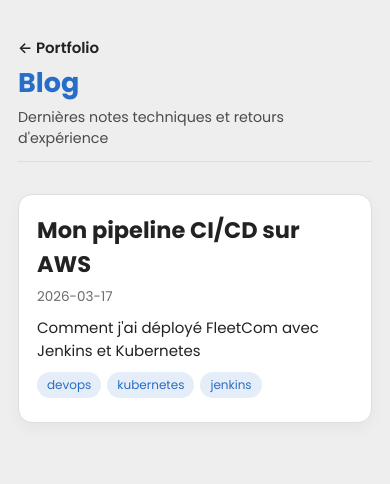
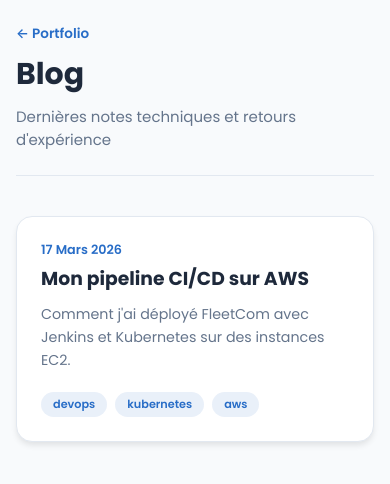
Before and after one commit to jiemCode/jiemCode.github.io, a plain HTML site: page blog/index.html in a window 390 px wide. Drawn offline with Linux system fonts and the light colour scheme.

Commit message:
blog style

```diff
--- a/blog/blog.css
+++ b/blog/blog.css
@@ -1,7 +1,27 @@
 @import url("https://fonts.googleapis.com/css2?family=Poppins:wght@400;600;700&display=swap");
 
 :root {
-  color-scheme: light;
+  /* Couleurs de base (Light Mode) */
+  --secondary: #f8fafc;
+  --primary: #1e293b;
+  --primary-light: #e2e8f0;
+  --main: #286dc7;
+  --card-bg: #ffffff;
+  --text-muted: #64748b;
+  --tag-bg: rgba(40, 109, 199, 0.1);
+}
+
+/* Dark Mode Automatique */
+@media (prefers-color-scheme: dark) {
+  :root {
+    --secondary: #0f172a;
+    --primary: #f1f5f9;
+    --primary-light: #1e293b;
+    --main: #38bdf8;
+    --card-bg: #1e293b;
+    --text-muted: #94a3b8;
+    --tag-bg: rgba(56, 189, 248, 0.15);
+  }
 }
 
 body {
@@ -10,185 +30,140 @@ body {
   font-family: "Poppins", system-ui, -apple-system, sans-serif;
   background: var(--secondary);
   color: var(--primary);
+  transition: background 0.3s ease;
+}
+
+/* Barre de progression */
+#progress-bar {
+  position: fixed;
+  top: 0;
+  left: 0;
+  height: 4px;
+  background: var(--main);
+  width: 0%;
+  z-index: 1000;
+  transition: width 0.1s ease;
 }
 
 .page {
-  max-width: 980px;
-  margin: 48px auto 80px auto;
-  padding: 0 24px 48px;
+  max-width: 1000px;
+  margin: 0 auto;
+  padding: 40px 24px;
 }
 
 .topbar {
   display: flex;
+  flex-direction: column;
+  gap: 8px;
+  padding-bottom: 24px;
+  border-bottom: 1px solid var(--primary-light);
+  margin-bottom: 40px;
+}
+
+.topbar-left {
+  display: flex;
   align-items: center;
-  gap: 16px;
-  justify-content: space-between;
-  position: sticky;
-  top: 0;
-  padding: 12px 0;
-  background: var(--secondary);
-  backdrop-filter: blur(6px);
-  z-index: 10;
-  border-bottom: 1px solid var(--primary-light, #dddddd);
+  gap: 20px;
 }
 
 .topbar h1 {
   margin: 0;
-  font-size: 1.8rem;
-  color: var(--main);
+  font-size: 2rem;
+  font-weight: 700;
 }
 
 .subtitle {
   margin: 0;
-  color: var(--primary);
-  opacity: 0.8;
-  font-size: 0.95rem;
+  color: var(--text-muted);
+  font-size: 1rem;
 }
 
 .back {
-  color: var(--primary);
+  color: var(--main);
   text-decoration: none;
   font-weight: 600;
-  transition: color 0.2s ease;
+  font-size: 0.9rem;
 }
 
-.back:hover {
-  color: var(--main);
-}
-
+/* Grille d'articles */
 .articles-list {
-  margin-top: 32px;
   display: grid;
-  grid-template-columns: repeat(auto-fit, minmax(260px, 1fr));
-  gap: 20px;
+  grid-template-columns: repeat(auto-fill, minmax(320px, 1fr));
+  gap: 24px;
 }
 
 .article-card {
-  display: block;
-  padding: 18px;
-  border-radius: 14px;
-  background: #fff;
+  text-decoration: none;
   color: inherit;
-  text-decoration: none;
-  border: 1px solid var(--primary-light, #ddd);
-  box-shadow: 0 6px 16px rgba(0, 0, 0, 0.04);
-  transition: transform 0.15s ease, box-shadow 0.15s ease, border-color 0.15s ease;
+  background: var(--card-bg);
+  border: 1px solid var(--primary-light);
+  border-radius: 16px;
+  padding: 24px;
+  box-shadow: 0 4px 6px -1px rgba(0, 0, 0, 0.1);
+  transition: all 0.2s ease-in-out;
 }
 
 .article-card:hover {
-  transform: translateY(-4px);
+  transform: translateY(-5px);
   border-color: var(--main);
-  box-shadow: 0 12px 30px rgba(40, 109, 199, 0.12);
+  box-shadow: 0 20px 25px -5px rgba(0, 0, 0, 0.1), 0 10px 10px -5px rgba(0, 0, 0, 0.04);
+}
+
+.meta {
+  font-size: 0.85rem;
+  color: var(--main);
+  font-weight: 600;
+  margin-bottom: 8px;
 }
 
 .article-card h2 {
-  margin: 0 0 6px;
-  color: var(--primary);
+  margin: 0 0 12px 0;
+  font-size: 1.25rem;
+  line-height: 1.3;
 }
 
-.article-card p {
-  margin: 0 0 10px;
-  line-height: 1.5;
+.description {
+  font-size: 0.95rem;
+  color: var(--text-muted);
+  margin-bottom: 20px;
+  line-height: 1.6;
 }
 
-.meta {
-  font-size: 0.9rem;
-  color: #6b6b6b;
-  margin-bottom: 8px;
+.tags {
+  display: flex;
+  flex-wrap: wrap;
+  gap: 8px;
 }
 
 .tag {
-  display: inline-block;
-  background: rgba(40, 109, 199, 0.12);
+  background: var(--tag-bg);
   color: var(--main);
-  border-radius: 999px;
-  padding: 4px 10px;
-  font-size: 0.8rem;
-  margin-right: 6px;
-  margin-bottom: 6px;
+  padding: 4px 12px;
+  border-radius: 20px;
+  font-size: 0.75rem;
+  font-weight: 600;
+  text-transform: lowercase;
 }
 
-.post {
-  background: #fff;
-  border-radius: 16px;
-  padding: 28px;
-  border: 1px solid var(--primary-light, #ddd);
-  box-shadow: 0 12px 30px rgba(0, 0, 0, 0.05);
-}
-
-.post header h1 {
-  margin: 6px 0 8px;
-  color: var(--primary);
-}
-
-.eyebrow {
-  text-transform: uppercase;
-  letter-spacing: 0.08em;
-  font-size: 0.85rem;
-  color: var(--main);
-  margin: 0;
-}
-
-.description {
-  margin: 0 0 20px;
-  color: #4b4b4b;
-}
-
+/* Styles pour le contenu de l'article lui-même */
 .content {
-  line-height: 1.7;
-  color: var(--primary);
-}
-
-.content h2,
-.content h3,
-.content h4 {
-  margin-top: 28px;
-  margin-bottom: 12px;
-  color: var(--primary);
-}
-
-.content p {
-  margin: 0 0 16px;
-}
-
-.content code {
-  background: rgba(34, 34, 34, 0.06);
-  padding: 2px 6px;
-  border-radius: 6px;
-  font-family: "SFMono-Regular", Consolas, "Liberation Mono", monospace;
-  font-size: 0.92em;
+  line-height: 1.8;
+  font-size: 1.1rem;
+  max-width: 740px;
+  margin: 0 auto;
 }
 
 .content pre {
-  background: #0f172a;
-  color: #e2e8f0;
-  padding: 14px 16px;
-  border-radius: 10px;
+  background: #1e293b;
+  padding: 20px;
+  border-radius: 12px;
   overflow-x: auto;
-  font-size: 0.95em;
-  line-height: 1.5;
+  border: 1px solid #334155;
 }
 
-.content pre code {
-  background: none;
-  color: inherit;
-  padding: 0;
+/* Mobile */
+@media (max-width: 640px) {
+  .page { padding: 24px 16px; }
+  .topbar-left { flex-direction: column; align-items: flex-start; gap: 8px; }
+  .articles-list { grid-template-columns: 1fr; }
 }
-
-@media (max-width: 640px) {
-  .page {
-    margin-top: 24px;
-    padding: 0 18px 32px;
-  }
-
-  .articles-list {
-    grid-template-columns: 1fr;
-  }
-
-  .topbar {
-    position: static;
-    flex-direction: column;
-    align-items: flex-start;
-    gap: 4px;
-  }
-}
--- a/blog/index.html
+++ b/blog/index.html
@@ -2,28 +2,49 @@
 <html lang="fr">
 <head>
   <meta charset="UTF-8">
-  <title>Blog</title>
+  <meta name="viewport" content="width=device-width, initial-scale=1.0">
+  <title>Blog | Notes Techniques</title>
   <link rel="stylesheet" href="../assets/css/light.css">
   <link rel="stylesheet" href="../assets/css/style.css">
   <link rel="stylesheet" href="blog.css">
 </head>
 <body>
+  <div id="progress-bar"></div>
+
   <div class="page">
     <header class="topbar">
-      <a class="back" href="../index.html">← Portfolio</a>
-      <h1>Blog</h1>
+      <div class="topbar-left">
+        <a class="back" href="../index.html">← Portfolio</a>
+        <h1>Blog</h1>
+      </div>
       <p class="subtitle">Dernières notes techniques et retours d'expérience</p>
     </header>
-    <div class="articles-list">
 
+    <main class="articles-list">
       <a href="posts/article_01.html" class="article-card">
-        <h2>Mon pipeline CI/CD sur AWS</h2>
-        <p class="meta">2026-03-17</p>
-        <p>Comment j'ai déployé FleetCom avec Jenkins et Kubernetes</p>
-        <div><span class="tag">devops</span><span class="tag">kubernetes</span><span class="tag">jenkins</span></div>
+        <div class="card-content">
+          <p class="meta">17 Mars 2026</p>
+          <h2>Mon pipeline CI/CD sur AWS</h2>
+          <p class="description">Comment j'ai déployé FleetCom avec Jenkins et Kubernetes sur des instances EC2.</p>
+          <div class="tags">
+            <span class="tag">devops</span>
+            <span class="tag">kubernetes</span>
+            <span class="tag">aws</span>
+          </div>
+        </div>
       </a>
 
-    </div>
+      </main>
   </div>
+
+  <script>
+    // Script pour la barre de progression
+    window.onscroll = function() {
+      const winScroll = document.body.scrollTop || document.documentElement.scrollTop;
+      const height = document.documentElement.scrollHeight - document.documentElement.clientHeight;
+      const scrolled = (winScroll / height) * 100;
+      document.getElementById("progress-bar").style.width = scrolled + "%";
+    };
+  </script>
 </body>
 </html>
```
